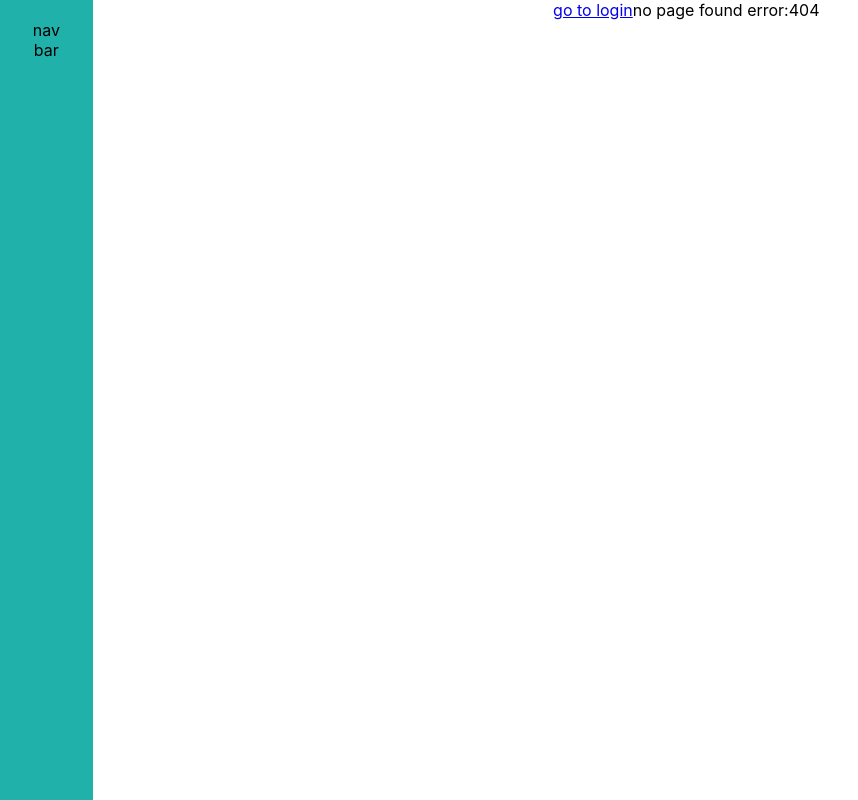
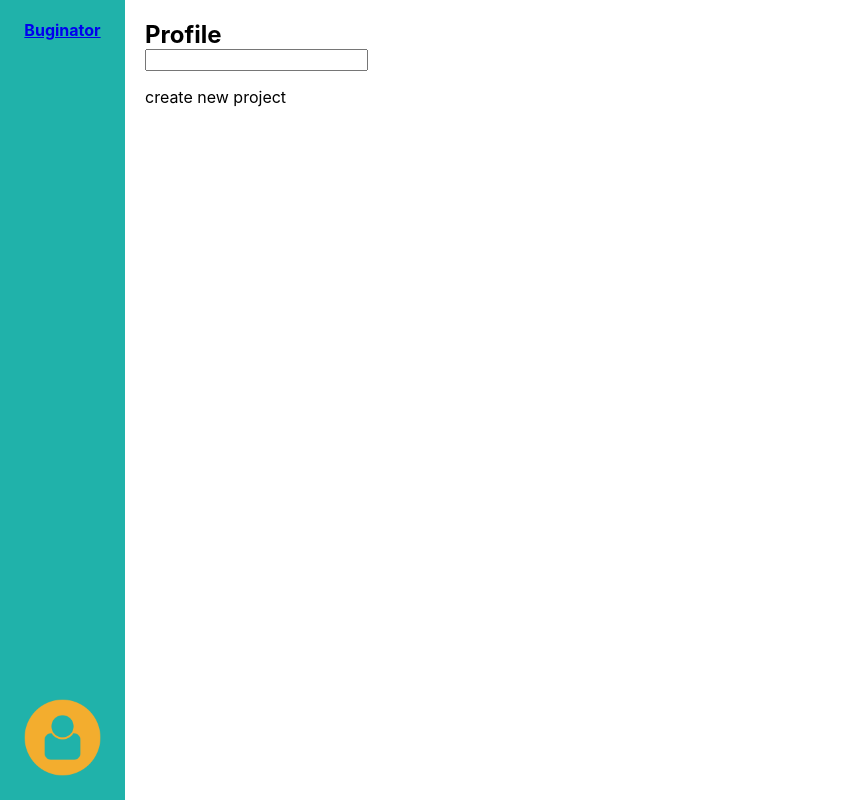
Before and after one commit to elvisplaza/bug-tracker, a React (Create React App) app: page /profile/1 in a window 1280 px wide. Before the commit this address had no page. Shown: the whole page, without its empty margins (0-858 px from the left). Built offline with nearby package versions, Linux system fonts and the light colour scheme; no server answers.

Commit message:
added the ability when creating user, it will also create a default np, profile as well

```diff
--- a/src/App.js
+++ b/src/App.js
@@ -1,6 +1,6 @@
 import React, { useState } from "react";
 import { BrowserRouter, Route, Switch } from "react-router-dom";
-import { Login, NavBar, Profile, NoMatch } from "./components/ui";
+import { Login, NavBar, Profile, NoMatch, Home } from "./components/ui";
 import { CreateNewAccount } from "./components/modules";
 import "./App.css";
 
@@ -12,8 +12,9 @@ function App() {
       <div className='app_main'>
         <Switch>
           <Route exact path='/' component={Login} />
+          <Route exact path='/home/:userId' component={Home} />
           <Route exact path='/create-account' component={CreateNewAccount} />
-          <Route exact path='/home/:userId' component={Profile} />
+          <Route exact path='/profile/:userId' component={Profile} />
           <Route path='*' component={NoMatch} />
         </Switch>{" "}
       </div>
--- a/src/components/modules/CreateNewAccount/CreateNewAccount.js
+++ b/src/components/modules/CreateNewAccount/CreateNewAccount.js
@@ -3,6 +3,9 @@ import s from "./CreateNewAccount.module.css";
 
 // API
 import * as userAPI from "./../../../helpers/apiHelpers/user";
+
+// helpers
+import history from "./../../../helpers/history";
 
 class CreateNewAccount extends Component {
   constructor(props) {
@@ -15,25 +18,27 @@ class CreateNewAccount extends Component {
       _phoneNumber: "",
       _organizationName: "",
       _organizationSize: "",
-      _isAdmin: false
+      _isAdmin: false,
     };
   }
 
-  onHandleValidate = e => {
+  onHandleValidate = (e) => {
     console.log("validating");
   };
-  onHandleChange = e => {
+  onHandleChange = (e) => {
     console.log(e.target.value, e.target.id);
     const { value, id } = e.target;
     return this.setState({
-      [id]: value
+      [id]: value,
     });
   };
-  onHandleSubmit = async e => {
+  onHandleSubmit = async (e) => {
     e.preventDefault();
     try {
       const { data: newUser } = await userAPI.onCreateUser({ body: this.state });
       console.log(newUser);
+      history.push("/");
+      return document.location.reload("/");
     } catch (err) {
       console.log(err);
     }
@@ -47,7 +52,7 @@ class CreateNewAccount extends Component {
       _isMatchingPassword,
       _email,
       _isAdmin,
-      _phoneNumber
+      _phoneNumber,
     } = this.state;
     return (
       <section className={s.create_new_account}>
@@ -119,9 +124,9 @@ class CreateNewAccount extends Component {
               <input
                 type='checkbox'
                 value={_isAdmin}
-                onChange={e => {
+                onChange={(e) => {
                   this.setState({
-                    _isAdmin: !this.state._isAdmin
+                    _isAdmin: !this.state._isAdmin,
                   });
                 }}
                 id='_isAdmin'
--- /dev/null
+++ b/src/components/ui/Home/Home.js
@@ -0,0 +1,18 @@
+import React, { Component } from "react";
+import s from "./Home.module.css";
+
+class Home extends Component {
+  constructor(props) {
+    super(props);
+  }
+
+  render() {
+    return (
+      <section>
+        <h2>projects will be displayed here</h2>
+      </section>
+    );
+  }
+}
+
+export default Home;
--- a/src/components/ui/NavBar/NavBar.js
+++ b/src/components/ui/NavBar/NavBar.js
@@ -1,8 +1,40 @@
-import React from "react";
+import React, { useState, setState, useEffect } from "react";
+import { useParams } from "react-router-dom";
 import s from "./NavBar.module.css";
 
-const NavBar = props => {
-  return <section className={s.nav_bar}>nav bar</section>;
+// images
+import userIcon from "./user-icon.jpg";
+
+const NavBar = (props) => {
+  const [_isShowModal, setIsShowModal] = useState(false);
+  const [_userId, setUserId] = useState("");
+  // ================== end of state =======================
+
+  const onShowModal = (e) => setIsShowModal((prevIsShowModal) => !prevIsShowModal);
+
+  return (
+    <section className={s.nav_bar}>
+      <h2 className={s.nav_bar_title}>
+        <a href='/home'>Buginator</a>
+      </h2>
+      <div className={s.nav_bar_user_info_container}>
+        <img
+          src={userIcon}
+          id='userIcon'
+          className={s.nav_bar_user_icon}
+          alt='user generated profile picture or default to a user icon'
+          onClick={onShowModal}
+        />
+        {_isShowModal && (
+          <div className={s.nav_bar_profile_container}>
+            <h2>Organization</h2>
+            <a href={"/profile/0c2b7a10-73a7-11ea-9d3d-5964f30f2a67"}>Edit Profile</a>
+            <p></p>
+          </div>
+        )}
+      </div>
+    </section>
+  );
 };
 
 export default NavBar;
--- a/src/components/ui/NavBar/NavBar.module.css
+++ b/src/components/ui/NavBar/NavBar.module.css
@@ -1,4 +1,37 @@
 .nav_bar {
   background: lightseagreen;
   padding: 20px;
+  max-width: 125px;
+  width: 125px;
+  min-width: 125px;
+  display: flex;
+  flex-direction: column;
+  justify-content: space-between;
 }
+
+.nav_bar_title {
+  font-size: 16px;
+  text-align: center;
+  margin: 0;
+  padding: 0;
+}
+
+.nav_bar_user_info_container {
+  max-width: 100px;
+  position: relative;
+}
+
+.nav_bar_user_icon {
+  cursor: pointer;
+}
+
+.nav_bar_profile_container {
+  position: absolute;
+  left: 106px;
+  top: -100px;
+  bottom: 0;
+  background: red;
+  border-radius: 5px;
+  padding: 15px;
+  text-align: left;
+}
--- a/src/components/ui/Profile/Profile.js
+++ b/src/components/ui/Profile/Profile.js
@@ -19,29 +19,29 @@ class Profile extends Component {
       _displayName: "",
       _notificationPreference: {},
       _organization: "",
-      _user: {}
+      _user: {},
     };
   }
   componentDidMount() {
     const { userId } = this.props.match.params;
     this.onGetUser(userId);
   }
-  onGetUser = async id => {
+  onGetUser = async (id) => {
     const { data: userInfo } = await userAPI.onGetUserById({ id });
     console.log(userInfo, "user info");
     return this.setState({ _user: userInfo });
   };
-  onHandleChange = e => {
+  onHandleChange = (e) => {
     const { value, id } = e.target;
     return this.setState({
-      [id]: value
+      [id]: value,
     });
   };
 
-  onHandleValidation = e => {
+  onHandleValidation = (e) => {
     return;
   };
-  onCreateNewProject = async e => {
+  onCreateNewProject = async (e) => {
     const body = {
       _name: "tester",
       _clientLanguage: "js",
@@ -50,7 +50,7 @@ class Profile extends Component {
       _lastUpdated: new Date(),
       _description: "something to add",
       _websiteUrl: "https://google.com",
-      _organizationId: this.state._user.organization
+      _organizationId: this.state._user.organization,
     };
     const { data: newProject } = await appAPI.onCreateApp({ body });
     console.log("i created a projecT!!!", newProject);
@@ -64,11 +64,11 @@ class Profile extends Component {
       _lastName,
       _displayName,
       _phoneNumber,
-      _notificationPreference
+      _notificationPreference,
     } = this.state;
     return (
       <section className={s.profile}>
-        <h2> I'm a Profile!</h2>
+        <h2 className={s.profile_title}> Profile</h2>
         <form className={s.profile_form}>
           <label htmlFor='_email'>
             <input
--- a/src/components/ui/Profile/Profile.module.css
+++ b/src/components/ui/Profile/Profile.module.css
@@ -0,0 +1,9 @@
+.profile {
+  width: 100%;
+  text-align: left;
+  padding: 20px;
+}
+.profile_title {
+  margin: 0;
+  padding: 0;
+}
--- a/src/components/ui/index.js
+++ b/src/components/ui/index.js
@@ -2,3 +2,4 @@ export { default as Login } from "./Login/Login";
 export { default as NavBar } from "./NavBar//NavBar";
 export { default as Profile } from "./Profile/Profile";
 export { default as NoMatch } from "./NoMatch/NoMatch";
+export { default as Home } from "./Home/Home";
```
Also changed, not shown: api/models/Profile.js (+17 -17 lines), api/routes/user/userService.js (+24 -9 lines), src/components/ui/Login/Login.js (+6 -6 lines), src/components/ui/Home/Home.module.css (added), src/components/ui/NavBar/user-icon.jpg (added).
